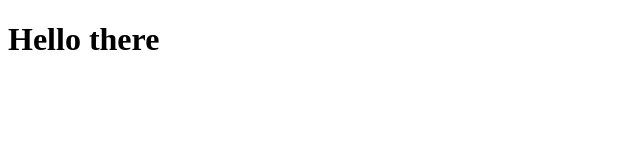
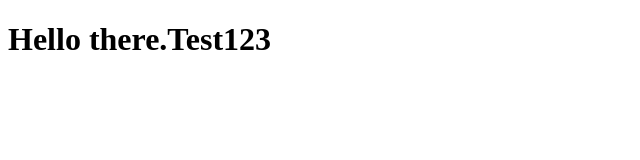
Before and after one commit to aaak9/coursera-test, a plain HTML site: page site/index.html in a window 1280 px wide. Shown: the whole page, without its empty margins (0-640 px from the left). Drawn offline with Linux system fonts and the light colour scheme.

Commit message:
Small addition to our page

```diff
--- a/site/index.html
+++ b/site/index.html
@@ -4,6 +4,6 @@
 	<title>Hello there</title>
 </head>
 <body>
-<h1>Hello there</h1>
+<h1>Hello there.Test123</h1>
 </body>
 </html>
```
